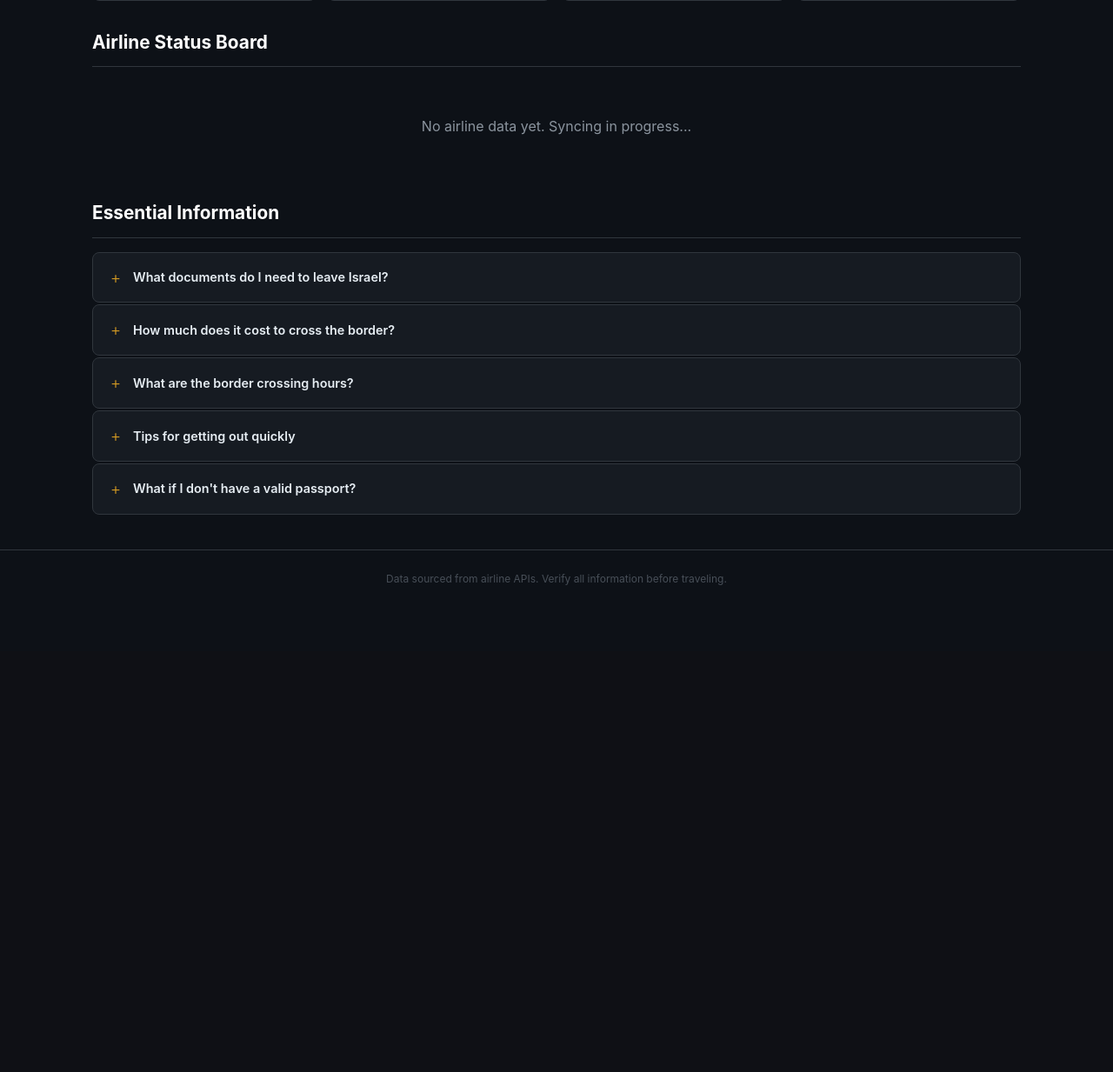
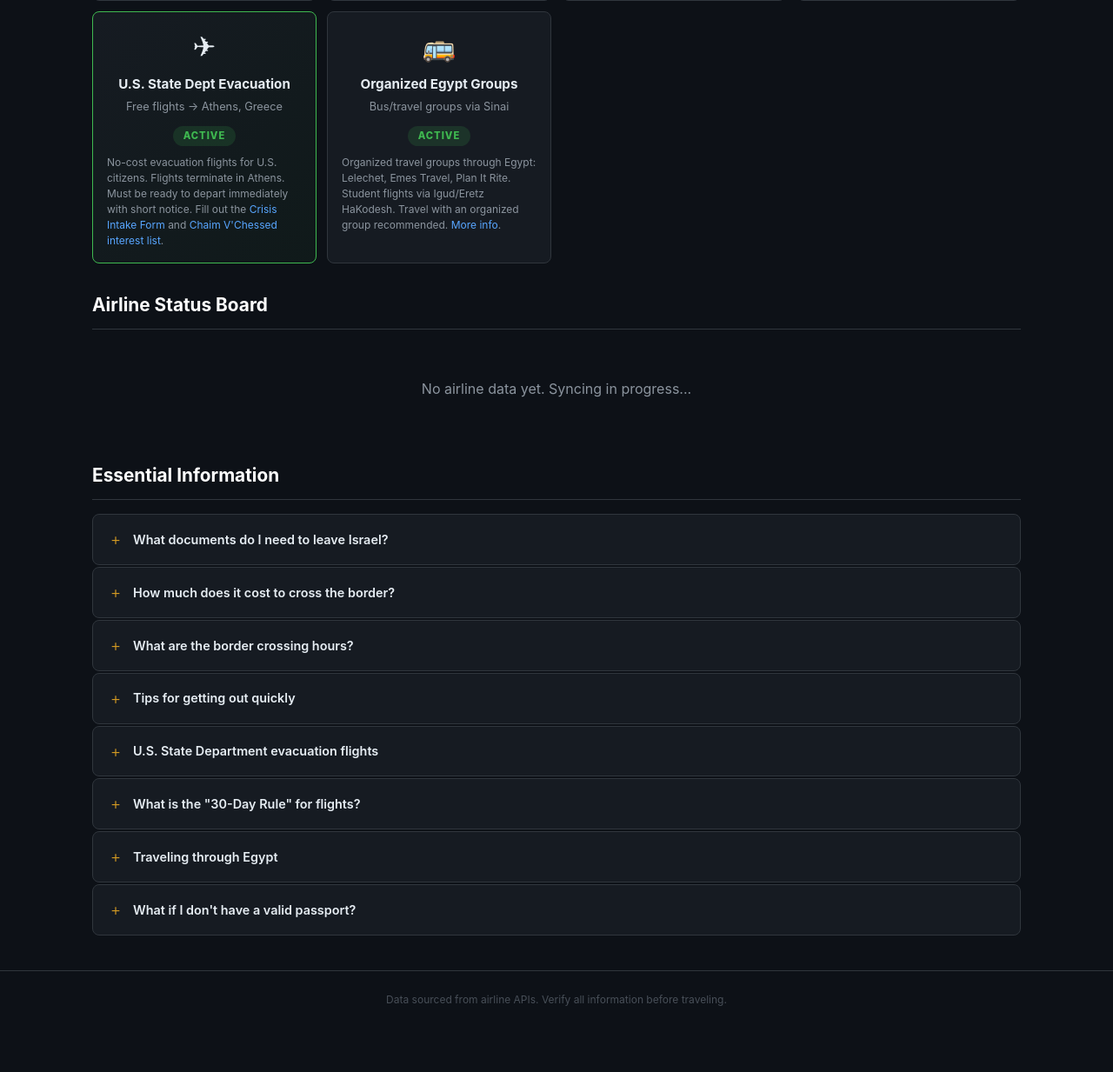
Before and after one commit to jacobjeger/tlvflights, a Node server app: page / in a window 1280 px wide. Shown: the part 890-2123 px from the top of the page at 87% size. Before the commit the page ends 1563 px from the top, so only its background shows below. Run offline with Node 20, Linux system fonts and the light colour scheme; data that the repository does not hold is empty; some libraries are stand-ins or nearby versions.

Commit message:
Add U.S. evacuation flights, Egypt groups, and 30-day rule info
- New exit route cards: U.S. State Dept evacuation (free flights to Athens)
  and organized Egypt travel groups (Lelechet, Emes Travel, Plan It Rite)
- New FAQ sections: U.S. evacuation details with Crisis Intake Form link,
  30-day return rule explanation, Egypt travel guide
- All sourced from Chaim V'Chessed wartime travel page
- Green highlight border on active evacuation card

https://claude.ai/code/session_0186pDUWzg19EhAqNVZnno1F

```diff
--- a/src/public/css/style.css
+++ b/src/public/css/style.css
@@ -270,6 +270,9 @@ a:hover { text-decoration: underline; }
 .status-limited .route-status { background: rgba(210,153,34,0.15); color: var(--accent-amber); }
 .status-closed .route-status { background: rgba(248,81,73,0.15); color: var(--accent); }
 .status-unknown .route-status { background: rgba(139,148,158,0.1); color: var(--text-muted); }
+.highlight-card { border: 1px solid var(--accent-green); background: linear-gradient(135deg, var(--surface) 0%, rgba(63,185,80,0.05) 100%); }
+.route-desc a { color: var(--accent-blue); }
+.route-desc a:hover { text-decoration: underline; }
 
 /* ---- AIRLINE STATUS ---- */
 .status-grid { display: grid; grid-template-columns: 1fr; gap: 8px; }
--- a/src/views/index.ejs
+++ b/src/views/index.ejs
@@ -203,6 +203,20 @@
           <span class="route-status">CHECK STATUS</span>
           <p class="route-desc">Check for emergency ferry services from Haifa Port. Not regularly scheduled — may be activated during security situations.</p>
         </div>
+        <div class="route-card status-open highlight-card">
+          <div class="route-icon">&#x2708;</div>
+          <h3>U.S. State Dept Evacuation</h3>
+          <p class="route-subtitle">Free flights &rarr; Athens, Greece</p>
+          <span class="route-status">ACTIVE</span>
+          <p class="route-desc">No-cost evacuation flights for U.S. citizens. Flights terminate in Athens. Must be ready to depart immediately with short notice. Fill out the <a href="https://cacms.state.gov/s/crisis-intake" target="_blank" rel="noopener">Crisis Intake Form</a> and <a href="https://chaimvchessed.com/information/war/wartime-travel-flights-and-government-services/" target="_blank" rel="noopener">Chaim V'Chessed interest list</a>.</p>
+        </div>
+        <div class="route-card status-open">
+          <div class="route-icon">&#x1F68C;</div>
+          <h3>Organized Egypt Groups</h3>
+          <p class="route-subtitle">Bus/travel groups via Sinai</p>
+          <span class="route-status">ACTIVE</span>
+          <p class="route-desc">Organized travel groups through Egypt: Lelechet, Emes Travel, Plan It Rite. Student flights via Igud/Eretz HaKodesh. Travel with an organized group recommended. <a href="https://chaimvchessed.com/information/war/wartime-travel-flights-and-government-services/" target="_blank" rel="noopener">More info</a>.</p>
+        </div>
       <% } %>
     </div>
   </section>
@@ -289,6 +303,44 @@
         </div>
       </details>
       <details class="faq-item">
+        <summary>U.S. State Department evacuation flights</summary>
+        <div class="faq-body">
+          <ul>
+            <li>The U.S. State Department is arranging <strong>no-cost evacuation flights</strong> for American citizens.</li>
+            <li>Flights currently terminate in <strong>Athens, Greece</strong> &mdash; passengers must arrange their own onward travel.</li>
+            <li>Register via the <a href="https://cacms.state.gov/s/crisis-intake" target="_blank" rel="noopener">Crisis Intake Form</a> (State Department) and/or the <a href="https://chaimvchessed.com/information/war/wartime-travel-flights-and-government-services/" target="_blank" rel="noopener">Chaim V'Chessed evacuation interest list</a>. Completing both is allowed.</li>
+            <li><strong>Be ready to depart immediately</strong> &mdash; you may receive very short notice.</li>
+            <li>Airport operations may be chaotic with limited organization.</li>
+            <li>List all immediate family members on the same Crisis Intake Form.</li>
+          </ul>
+          <p><small>Source: <a href="https://chaimvchessed.com/information/war/wartime-travel-flights-and-government-services/" target="_blank" rel="noopener">Chaim V'Chessed</a></small></p>
+        </div>
+      </details>
+      <details class="faq-item">
+        <summary>What is the "30-Day Rule" for flights?</summary>
+        <div class="faq-body">
+          <p>Due to limited flights, airlines have asked some passengers to agree not to return to Israel for 30 days after departure.</p>
+          <ul>
+            <li>In practice, these restrictions are <strong>unlikely to be enforced</strong> if hostilities cease.</li>
+            <li>Many passengers report <strong>not being asked</strong> to sign any agreement before departure.</li>
+          </ul>
+          <p><small>Source: <a href="https://chaimvchessed.com/information/war/wartime-travel-flights-and-government-services/" target="_blank" rel="noopener">Chaim V'Chessed</a></small></p>
+        </div>
+      </details>
+      <details class="faq-item">
+        <summary>Traveling through Egypt</summary>
+        <div class="faq-body">
+          <ul>
+            <li>Egypt remains a <strong>viable exit route</strong> for those unable to obtain flights from Israel.</li>
+            <li>Official travel warnings exist for Sinai, but thousands have traveled successfully.</li>
+            <li>Organized travel groups: <strong>Lelechet</strong>, <strong>Emes Travel</strong>, <strong>Plan It Rite</strong>.</li>
+            <li>Special student flights via <strong>Igud</strong> and <strong>Eretz HaKodesh</strong>.</li>
+            <li><strong>Travel with an organized group is strongly recommended</strong> (per Chaim V'Chessed).</li>
+          </ul>
+          <p><small>Source: <a href="https://chaimvchessed.com/information/war/wartime-travel-flights-and-government-services/" target="_blank" rel="noopener">Chaim V'Chessed</a></small></p>
+        </div>
+      </details>
+      <details class="faq-item">
         <summary>What if I don't have a valid passport?</summary>
         <div class="faq-body">
           <p>Visit the nearest Interior Ministry (Misrad HaPnim) office for emergency passport services. During security situations, expedited processing may be available. Bring ID photos and your Teudat Zehut. Some countries accept laissez-passer documents for entry &mdash; contact your destination's embassy.</p>
```
